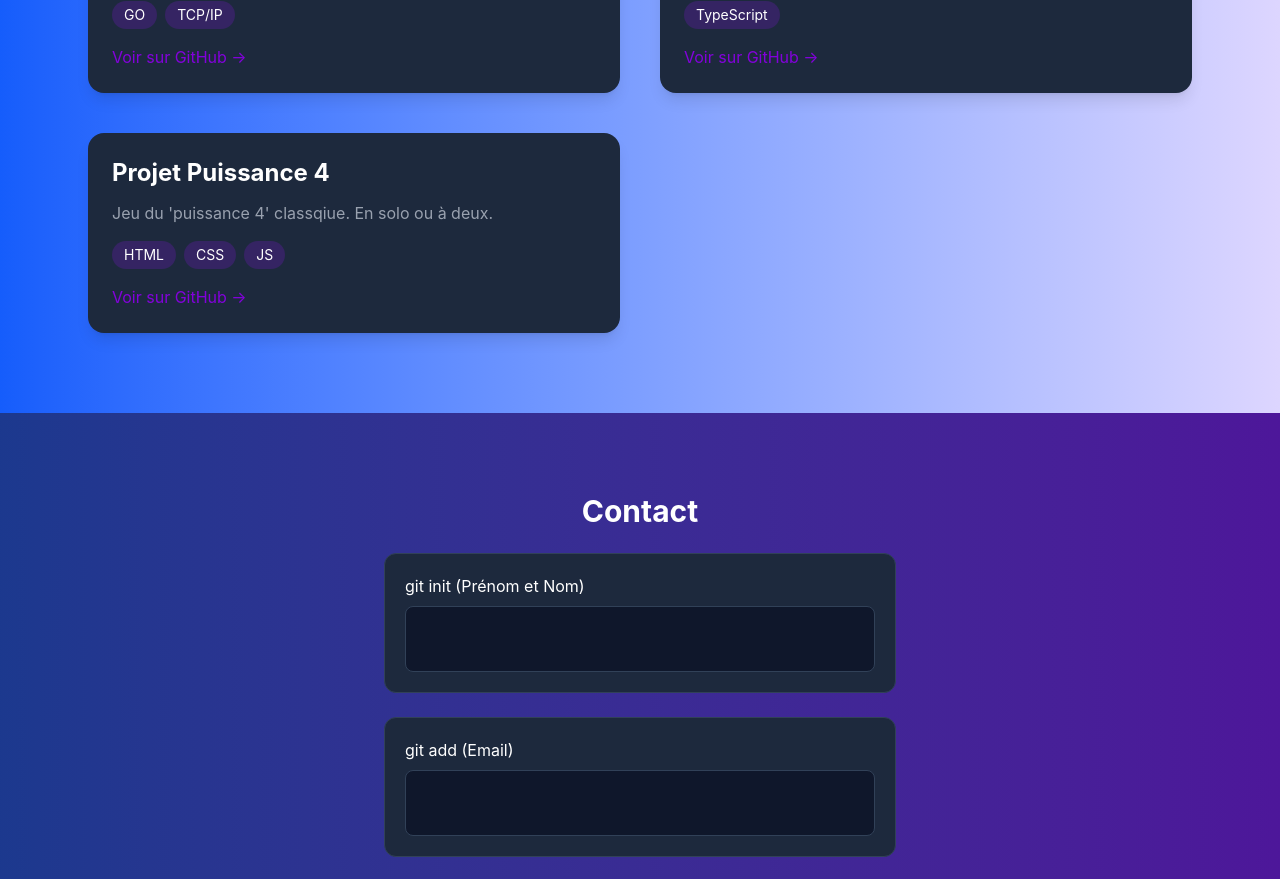
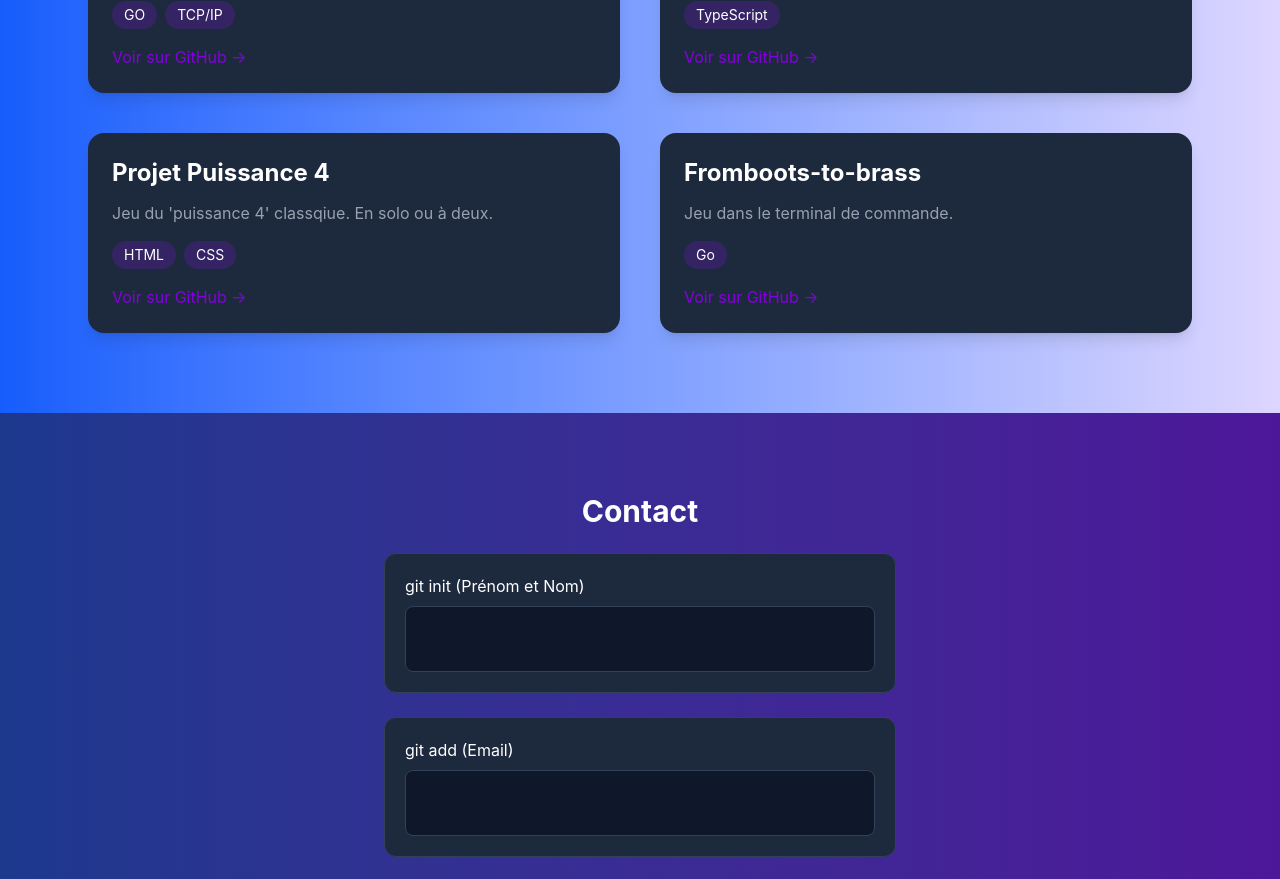
Before and after one commit to enzo959/myPortFolio, a React (Vite) app: page / in a window 1280 px wide. Shown: the part 2931-3810 px from the top of the page. Built offline with nearby package versions, Linux system fonts and the light colour scheme.

Commit message:
maj project

```diff
--- a/src/components/Projects.jsx
+++ b/src/components/Projects.jsx
@@ -45,15 +45,23 @@ export default function Projects() {
             title="Bot Discord"
             description="Jeu Coup, jeu de stratégie"
             tech={["TypeScript"]}
-            github="https://github.com/enzo959/"
+            github="https://github.com/bmarielou/Chifoumi_bot_discord.git"
             linkedin=""
             pdf=""
           />
           <ProjectsCard
             title="Projet Puissance 4"
             description="Jeu du 'puissance 4' classqiue. En solo ou à deux."
-            tech={["HTML", "CSS", "JS"]}
-            github="https://github.com/..."
+            tech={["HTML", "CSS"]}
+            github="https://github.com/enzo959/connect4.git"
+            linkedin=""
+            pdf=""
+          />
+          <ProjectsCard
+            title="Fromboots-to-brass"
+            description="Jeu dans le terminal de commande."
+            tech={["Go"]}
+            github="https://github.com/enzo959/from-boots-to-brass.git"
             linkedin=""
             pdf=""
           />
```
